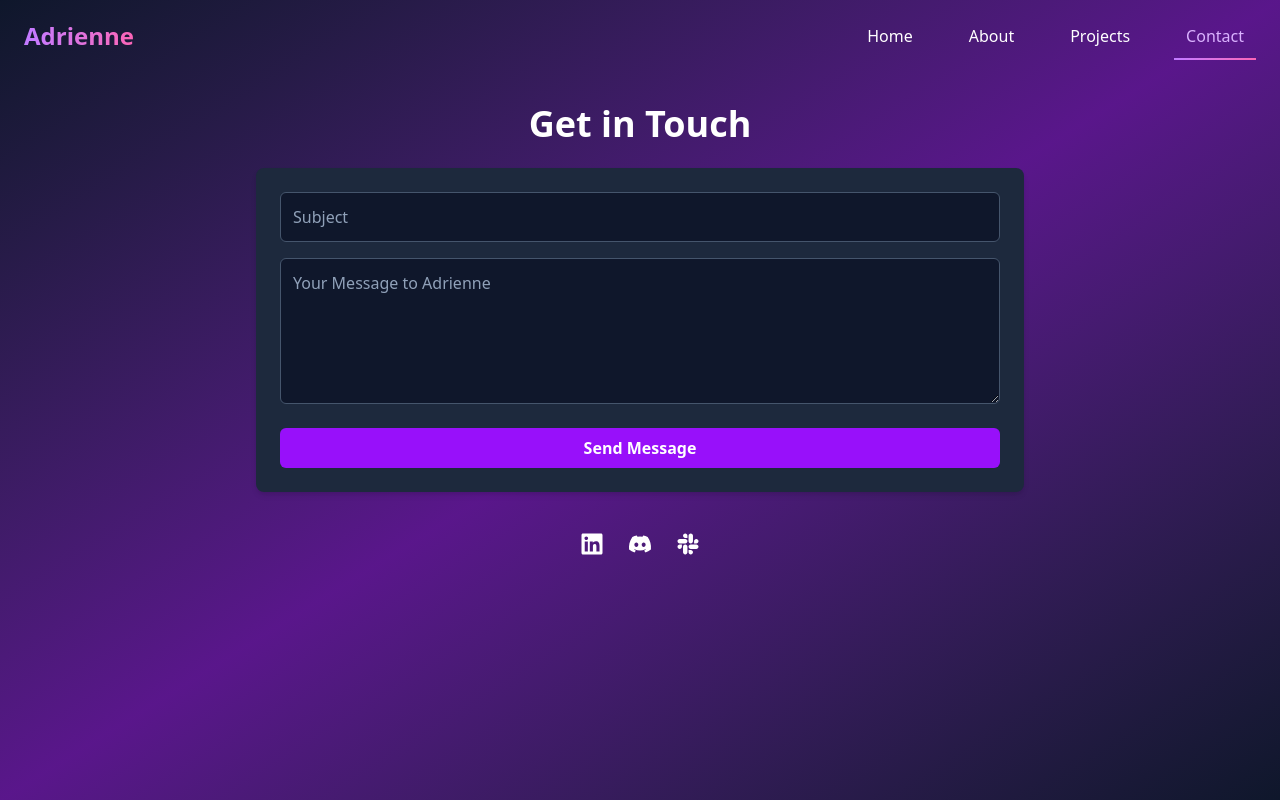
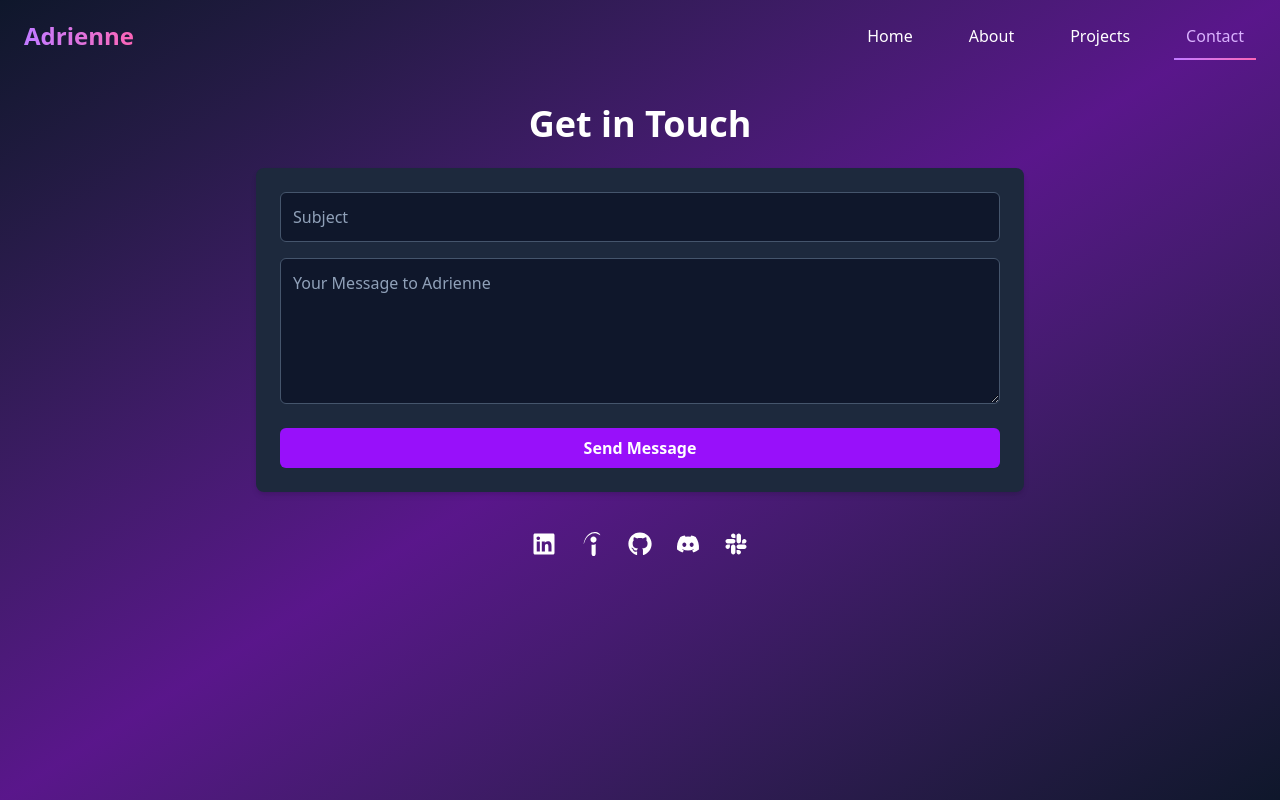
Before and after one commit to Adrienner1988/AD-Portfolio, a React (Vite) app: page /contact in a window 1280 px wide. Built offline with nearby package versions, Linux system fonts and the light colour scheme.

Commit message:
Added in a Indeed link on the Contact page.

```diff
--- a/src/Views/Contact/Contact.tsx
+++ b/src/Views/Contact/Contact.tsx
@@ -1,7 +1,8 @@
 import { useRef, useState } from "react";
 import { motion } from "framer-motion";
 import emailjs from "@emailjs/browser";
-import { FaLinkedin, FaDiscord, FaSlack } from "react-icons/fa";
+import { FaLinkedin, FaGithub, FaDiscord, FaSlack } from "react-icons/fa";
+import { SiIndeed } from "react-icons/si";
 import toast from "react-hot-toast";
 
 const Contact = () => {
@@ -86,6 +87,24 @@ const Contact = () => {
             <FaLinkedin />
           </a>
           <a
+            href="https://profile.indeed.com/p/adrienned-kxpwg90"
+            target="_blank"
+            rel="noopener noreferrer"
+            className="text-white transition hover:text-purple-400"
+            aria-label="Indeed Resume"
+          >
+            <SiIndeed />
+          </a>
+          <a
+            href="https://github.com/Adrienner1988"
+            target="_blank"
+            rel="noopener noreferrer"
+            className="text-white transition hover:text-purple-400"
+            aria-label="GitHub"
+          >
+            <FaGithub />
+          </a>
+          <a
             href="https://discordapp.com/users/967326248558809090"
             target="_blank"
             rel="noopener noreferrer"
```
